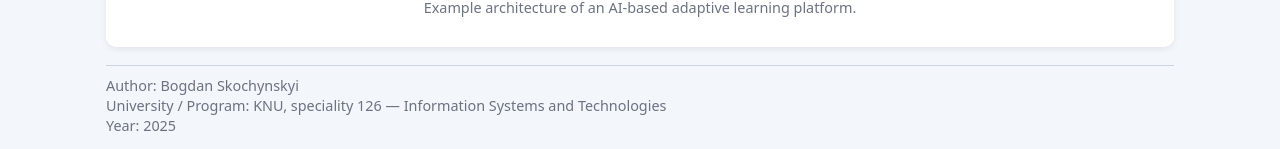
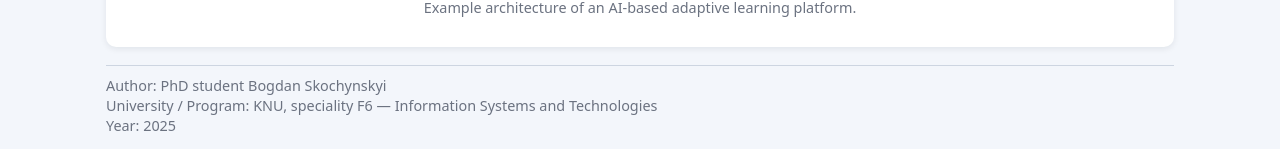
Before and after one commit to BogdanSkochynskyi/palpai-frontend, a React (Vite) app: page / in a window 1280 px wide. Shown: the part 803-952 px from the top of the page. Built offline with nearby package versions, Linux system fonts and the light colour scheme.

Commit message:
Remove comments and clean code

```diff
--- a/src/components/Footer.jsx
+++ b/src/components/Footer.jsx
@@ -1,9 +1,9 @@
 function Footer() {
     return (
         <footer className="app-footer">
-            <div>Author: Bogdan Skochynskyi</div>
+            <div>Author: PhD student Bogdan Skochynskyi</div>
             <div>
-                University / Program: KNU, speciality 126 &mdash; Information Systems and Technologies
+                University / Program: KNU, speciality F6 &mdash; Information Systems and Technologies
             </div>
             <div>Year: 2025</div>
         </footer>
--- a/src/components/Header.jsx
+++ b/src/components/Header.jsx
@@ -1,4 +1,3 @@
-// src/components/Header.jsx
 import { FaBullseye } from "react-icons/fa";
 
 function Header({
@@ -24,14 +23,11 @@ function Header({
                 </p>
             </div>
 
-            {/* Панель керування UI справа */}
             <div className="ui-controls">
-                {/* Тема */}
                 <button className="ui-link" onClick={toggleTheme}>
                     {theme === "light" ? "Dark" : "Light"}
                 </button>
 
-                {/* Розмір шрифту S | N | L */}
                 <div className="font-size-controls">
                     <button
                         className={
@@ -61,7 +57,6 @@ function Header({
                     </button>
                 </div>
 
-                {/* Focus mode */}
                 <button
                     className={"ui-link" + (focusMode ? " active" : "")}
                     onClick={() => onToggleFocusMode(!focusMode)}
--- a/src/pages/AboutPage.jsx
+++ b/src/pages/AboutPage.jsx
@@ -1,4 +1,3 @@
-// src/pages/AboutPage.jsx
 function AboutPage() {
     return (
         <div>
--- a/src/pages/LessonPage.jsx
+++ b/src/pages/LessonPage.jsx
@@ -1,7 +1,7 @@
 import { useEffect, useState } from "react";
 import { API_BASE_URL } from "../apiConfig";
 
-const TOTAL_QUESTIONS = 5; // наш міні-тест на 5 питань
+const TOTAL_QUESTIONS = 5;
 
 function LessonPage() {
     const [question, setQuestion] = useState(null);
@@ -10,7 +10,7 @@ function LessonPage() {
     const [error, setError] = useState(null);
 
     const [selectedOption, setSelectedOption] = useState("");
-    const [answerResult, setAnswerResult] = useState(null); // { correct, correctOption }
+    const [answerResult, setAnswerResult] = useState(null);
     const [checkingAnswer, setCheckingAnswer] = useState(false);
     const [isFinished, setIsFinished] = useState(false);
 
@@ -19,7 +19,6 @@ function LessonPage() {
 
     useEffect(() => {
         loadFirstQuestion();
-        // eslint-disable-next-line react-hooks/exhaustive-deps
     }, []);
 
     async function loadFirstQuestion() {
@@ -131,7 +130,6 @@ function LessonPage() {
             return base;
         }
 
-        // Після перевірки відповіді:
         if (answerResult.correctOption === opt) {
             base += " correct";
         } else if (
```
